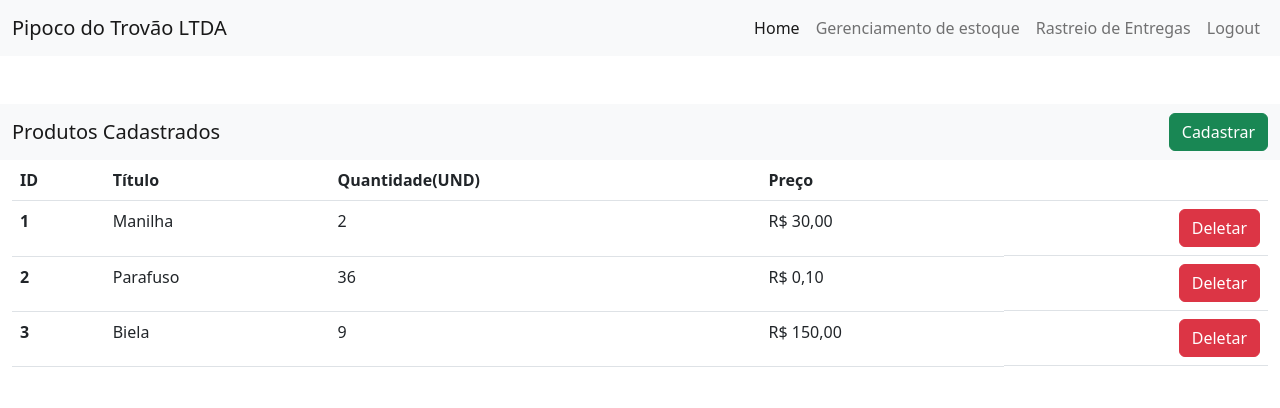
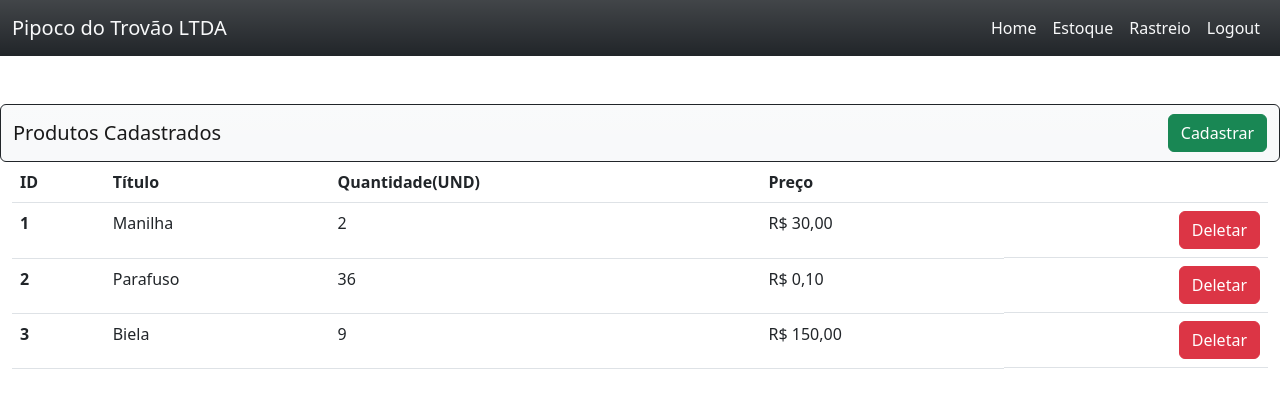
Before and after one commit to felipe94matheus/pagina-backoffice, a plain HTML site: page navbar.html in a window 1280 px wide. Drawn offline with nearby package versions, Linux system fonts and the light colour scheme.

Commit message:
Criação css,  background navbar e borda cadastro

```diff
--- a/navbar.html
+++ b/navbar.html
@@ -9,30 +9,31 @@
     <!-- CSS only -->
     <link href="https://cdn.jsdelivr.net/npm/bootstrap@5.2.0-beta1/dist/css/bootstrap.min.css" rel="stylesheet"
         integrity="sha384-0evHe/X+R7YkIZDRvuzKMRqM+OrBnVFBL6DOitfPri4tjfHxaWutUpFmBp4vmVor" crossorigin="anonymous">
+    <link rel="stylesheet" href="./css/global.css">
 </head>
 
 <body>
     <header>
-        <nav class="navbar navbar-expand-lg bg-light">
+        <nav class="navbar navbar-expand-lg bg-dark bg-gradient">
             <div class="container-fluid">
-                <a class="navbar-brand" href="#">Pipoco do Trovão LTDA</a>
-                <button class="navbar-toggler" type="button" data-bs-toggle="collapse"
+                <a class="navbar-brand text-light" href="#">Pipoco do Trovão LTDA</a>
+                <button class="navbar-toggler border border-dark" type="button" data-bs-toggle="collapse"
                     data-bs-target="#navbarNavAltMarkup" aria-controls="navbarNavAltMarkup" aria-expanded="false"
                     aria-label="Toggle navigation">
                     <span class="navbar-toggler-icon"></span>
                 </button>
                 <div class="collapse navbar-collapse justify-content-end" id="navbarNavAltMarkup">
                     <div class="navbar-nav">
-                        <a class="nav-link active" aria-current="page" href="#">Home</a>
-                        <a class="nav-link" href="#">Gerenciamento de estoque</a>
-                        <a class="nav-link" href="#">Rastreio de Entregas</a>
-                        <a class="nav-link" href="#">Logout</a>
+                        <a class="nav-link active text-light" aria-current="page" href="#">Home</a>
+                        <a class="nav-link text-light" href="#">Estoque</a>
+                        <a class="nav-link text-light" href="#">Rastreio</a>
+                        <a class="nav-link text-light" href="#">Logout</a>
                     </div>
                 </div>
             </div>
         </nav>
     </header>
-    <nav class="navbar bg-light mt-5">
+    <nav class="navbar bg-light bg-gradient mt-5 border border-dark rounded">
         <div class="container-fluid">
             <a class="navbar-brand">Produtos Cadastrados</a>
             <form class="d-flex" role="search">
```
Also changed, not shown: css/global.css (added).
